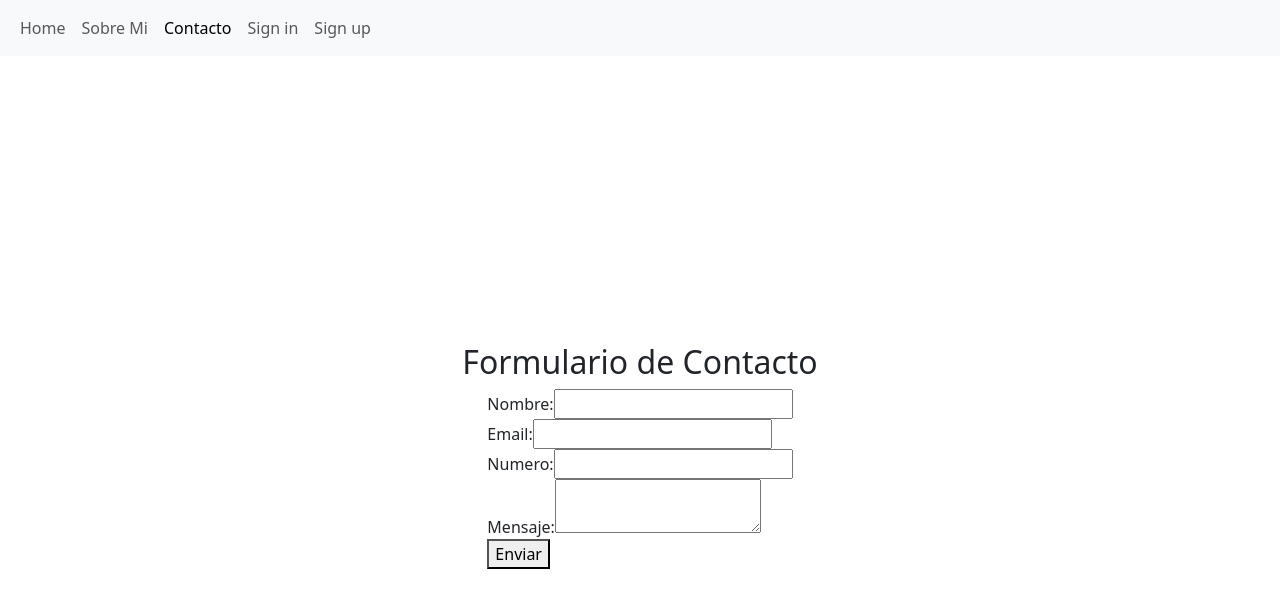
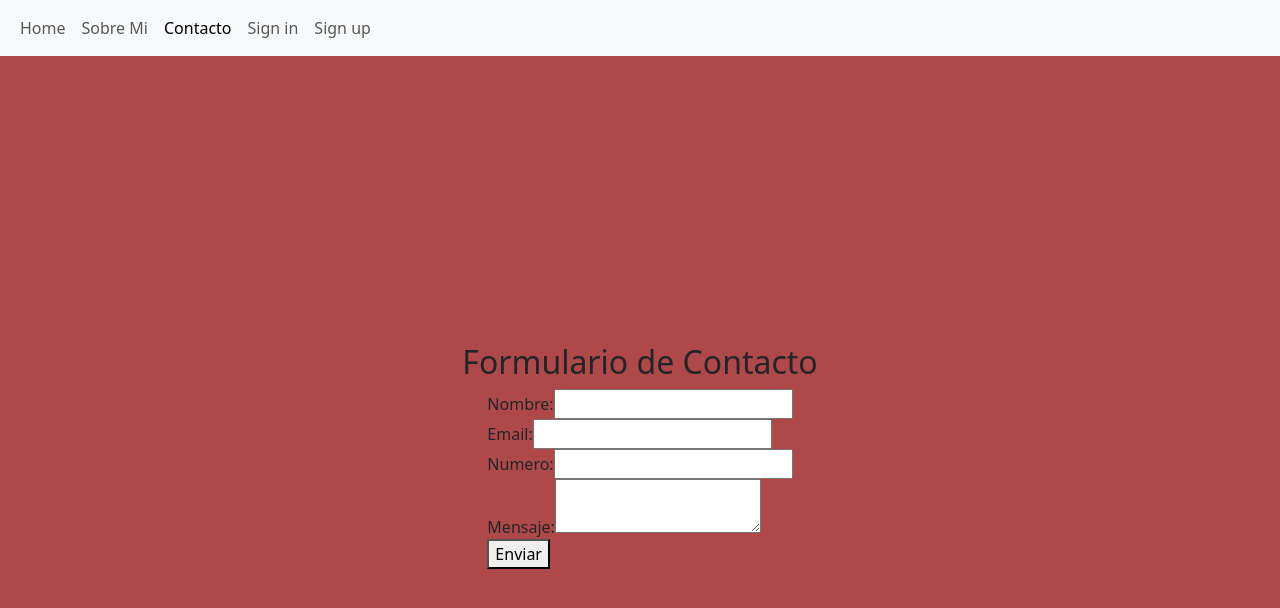
Before and after one commit to LunariLight/Consultorio, a React (Vite) app in the folder front/: page /contacto in a window 1280 px wide. Shown: the top 608 px of the page. Built offline with nearby package versions, Linux system fonts and the light colour scheme.

Commit message:
prueba pelotuda

```diff
--- a/front/src/routes/contacto/Contacto.module.css
+++ b/front/src/routes/contacto/Contacto.module.css
@@ -3,5 +3,7 @@
     flex-direction: column;
     align-items: center;
     justify-content: center;
-    height: 100vh
+    height: 100vh;
+    background-color: #af4848;
+
 }
```
